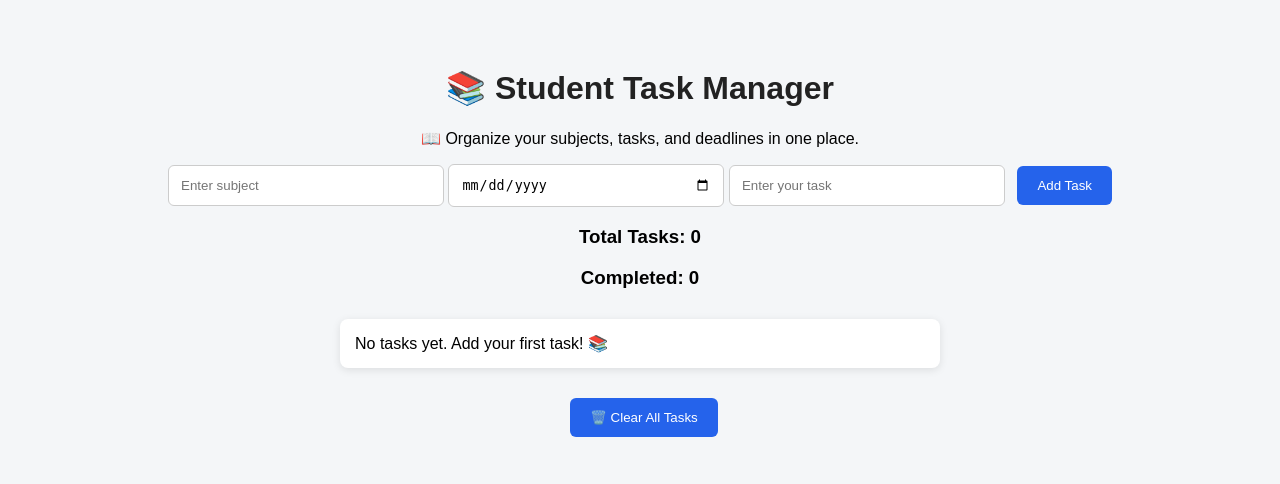
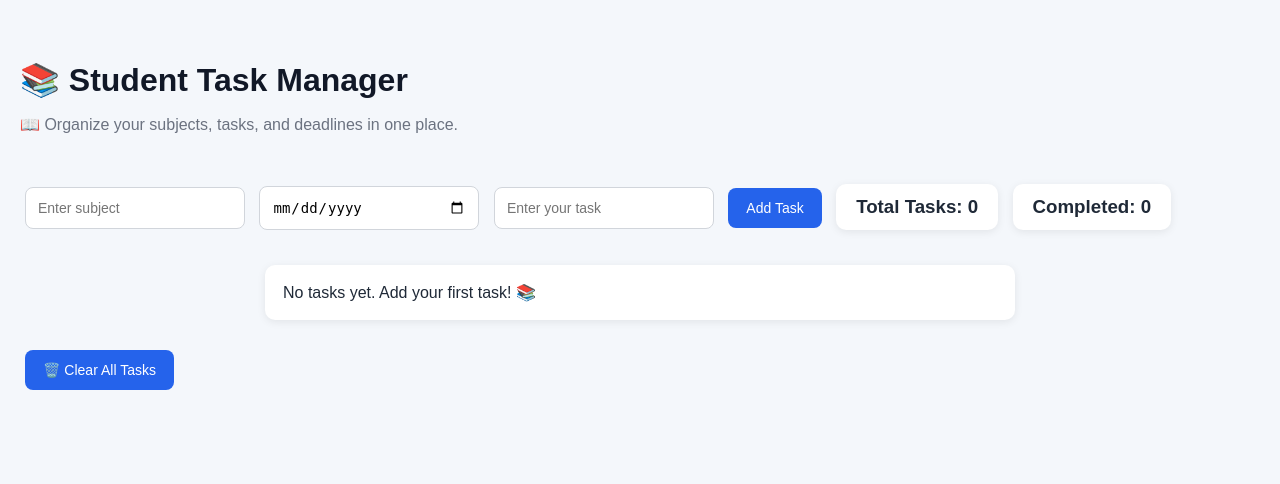
Before and after one commit to shubham-bahadurge/student-task-manager, a Flask app: page / in a window 1280 px wide. Shown: the top 484 px of the page. Run offline with Flask 3, Linux system fonts and the light colour scheme; data that the repository does not hold is empty.

Commit message:
Improve task manager UI

```diff
--- a/static/style.css
+++ b/static/style.css
@@ -1,48 +1,117 @@
+* {
+    box-sizing: border-box;
+}
+
 body {
     font-family: Arial, sans-serif;
-    background: #f4f6f8;
-    text-align: center;
-    padding: 40px;
+    background: #f4f7fb;
+    margin: 0;
+    padding: 40px 20px;
+    color: #1f2937;
 }
 
 h1 {
-    color: #222;
+    margin-bottom: 10px;
+    color: #111827;
+}
+
+body > p {
+    color: #6b7280;
+    margin-bottom: 30px;
 }
 
 input {
     padding: 12px;
-    width: 250px;
-    border: 1px solid #ccc;
-    border-radius: 6px;
+    width: 220px;
+    margin: 5px;
+    border: 1px solid #d1d5db;
+    border-radius: 8px;
+    font-size: 14px;
+    background: white;
+}
+
+input:focus {
+    outline: none;
+    border-color: #2563eb;
 }
 
 button {
-    padding: 12px 20px;
-    margin-left: 8px;
+    padding: 12px 18px;
+    margin: 5px;
     border: none;
-    border-radius: 6px;
+    border-radius: 8px;
     background: #2563eb;
     color: white;
     cursor: pointer;
+    font-size: 14px;
 }
+
+button:hover {
+    opacity: 0.9;
+}
+
+button:disabled {
+    background: #9ca3af;
+    cursor: not-allowed;
+}
+
+#taskCount,
+#completedCount {
+    display: inline-block;
+    background: white;
+    padding: 12px 20px;
+    margin: 20px 5px 10px;
+    border-radius: 10px;
+    box-shadow: 0 2px 8px rgba(0, 0, 0, 0.08);
+}
+
 #taskList {
-    margin: 30px auto;
-    max-width: 600px;
+    margin: 25px auto;
+    max-width: 750px;
 }
 
 #taskList p {
     background: white;
-    padding: 15px;
-    margin: 10px 0;
-    border-radius: 8px;
-    box-shadow: 0 2px 8px rgba(0, 0, 0, 0.1);
+    padding: 18px;
+    margin: 12px 0;
+    border-radius: 10px;
+    box-shadow: 0 2px 8px rgba(0, 0, 0, 0.08);
     text-align: left;
 }
 
 #taskList button {
-    margin-left: 10px;
     padding: 8px 12px;
-    border: none;
-    border-radius: 5px;
-    cursor: pointer;
+    font-size: 13px;
 }
+
+#taskList button:first-of-type {
+    margin-left: 15px;
+}
+
+#taskList button:last-of-type {
+    background: #dc2626;
+}
+
+@media (max-width: 700px) {
+    body {
+        padding: 25px 12px;
+    }
+
+    input {
+        width: 90%;
+        margin: 6px auto;
+        display: block;
+    }
+
+    body > button {
+        margin-top: 10px;
+    }
+
+    #taskList {
+        width: 100%;
+    }
+
+    #taskList p {
+        padding: 15px;
+    }
+}
```
